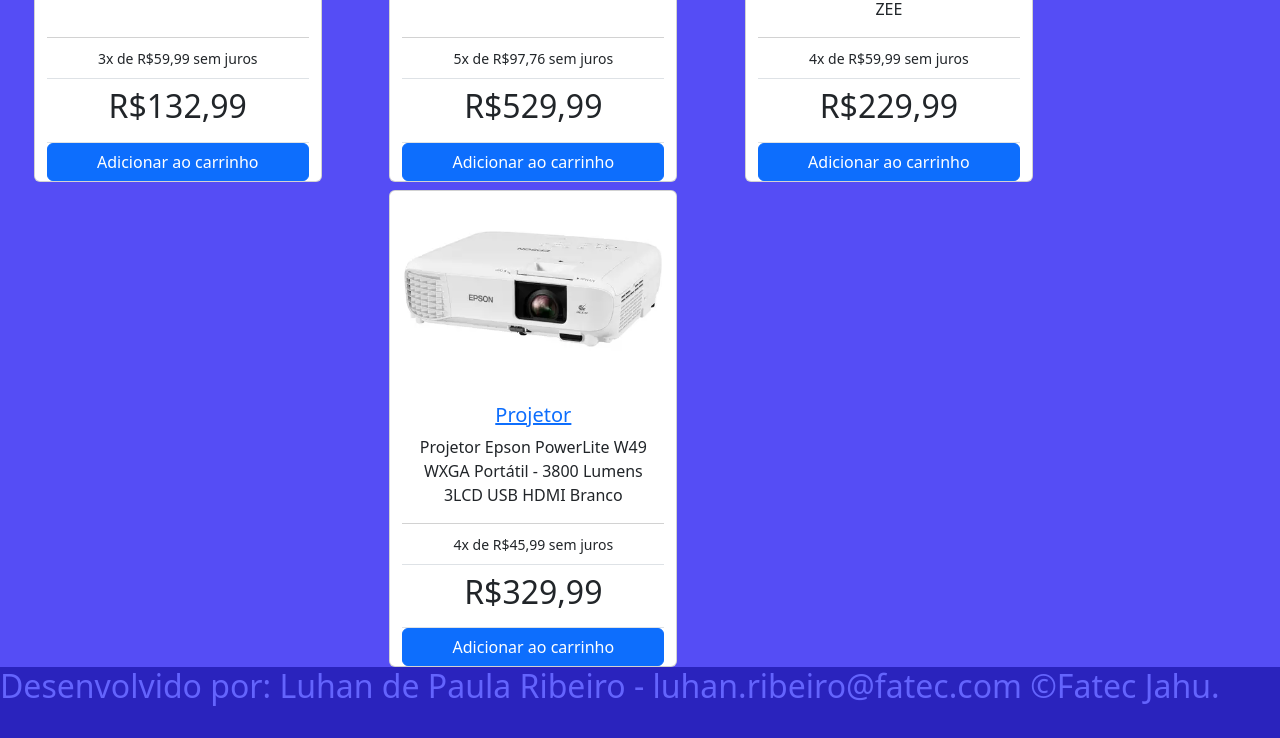
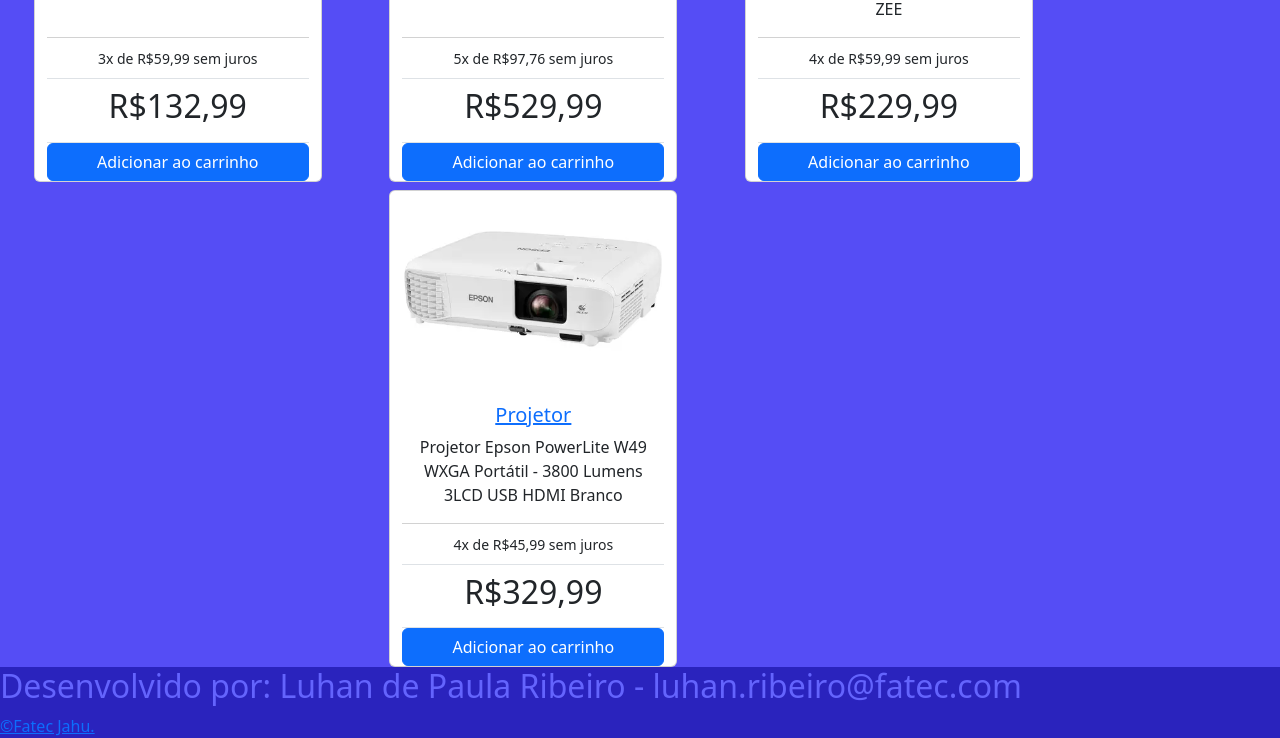
Before and after one commit to LuhanDpaula/RepoP2, a plain HTML site: page index.html in a window 1280 px wide. Shown: the part 1699-2437 px from the top of the page. Before the commit the page ends 2413 px from the top, so only its background shows below. Drawn offline with nearby package versions, Linux system fonts and the light colour scheme.

Commit message:
link fatec

```diff
--- a/index.html
+++ b/index.html
@@ -233,7 +233,8 @@
 
 
 
-<h2 style="color: rgb(100, 100, 253);">Desenvolvido por: Luhan de Paula Ribeiro - luhan.ribeiro@fatec.com  ©Fatec Jahu.</h2>
+ <h2 style="color: rgb(100, 100, 253);">Desenvolvido por: Luhan de Paula Ribeiro - luhan.ribeiro@fatec.com </h2> <a href="https://fatecjahu.edu.br/">©Fatec Jahu.</a>
+
 
 <script src="https://cdn.jsdelivr.net/npm/bootstrap@5.3.8/dist/js/bootstrap.bundle.min.js" integrity="sha384-FKyoEForCGlyvwx9Hj09JcYn3nv7wiPVlz7YYwJrWVcXK/BmnVDxM+D2scQbITxI" crossorigin="anonymous"></script>
 
```
Also changed, not shown: detalhes.html (+1 -1 lines).
